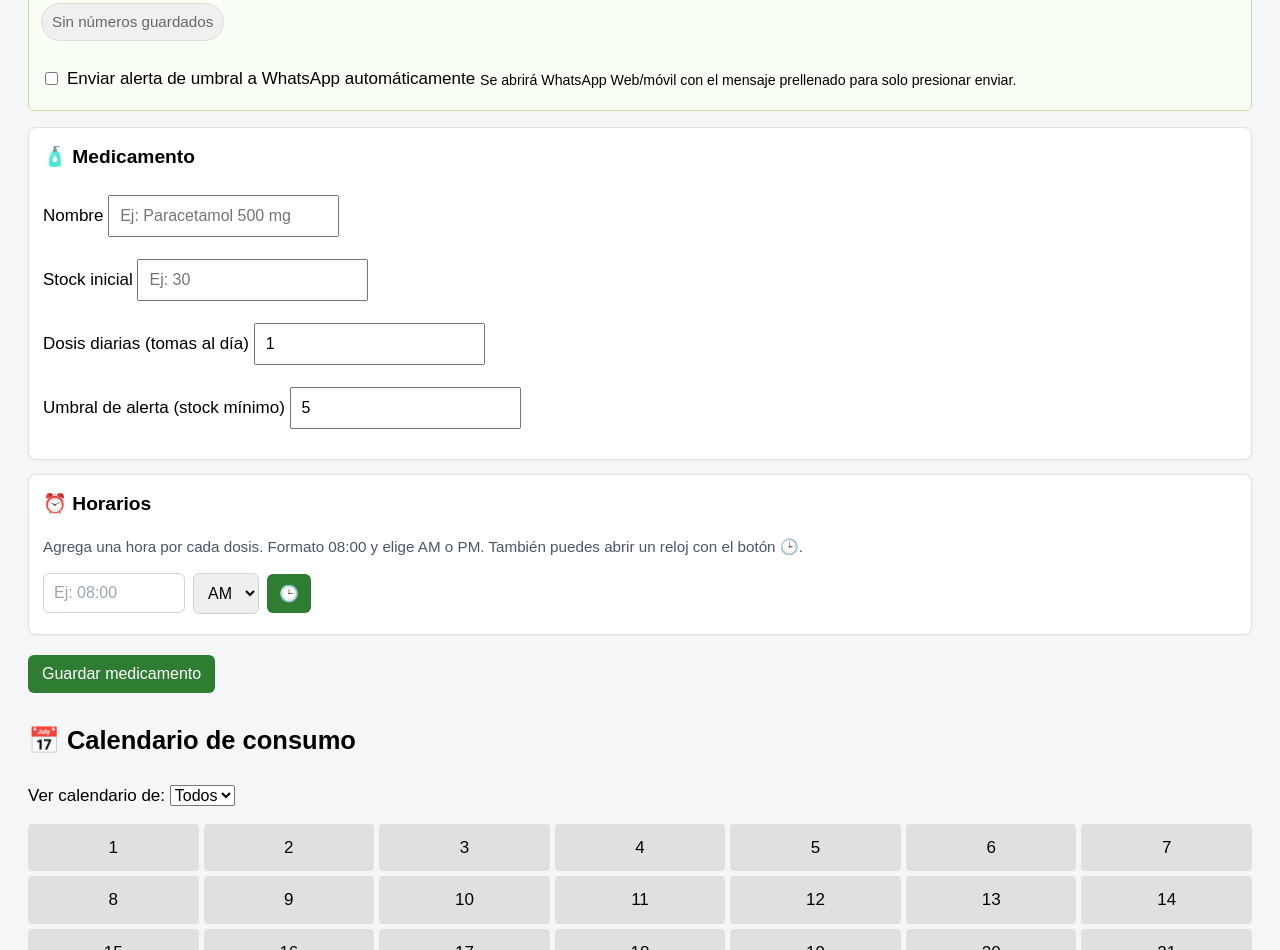
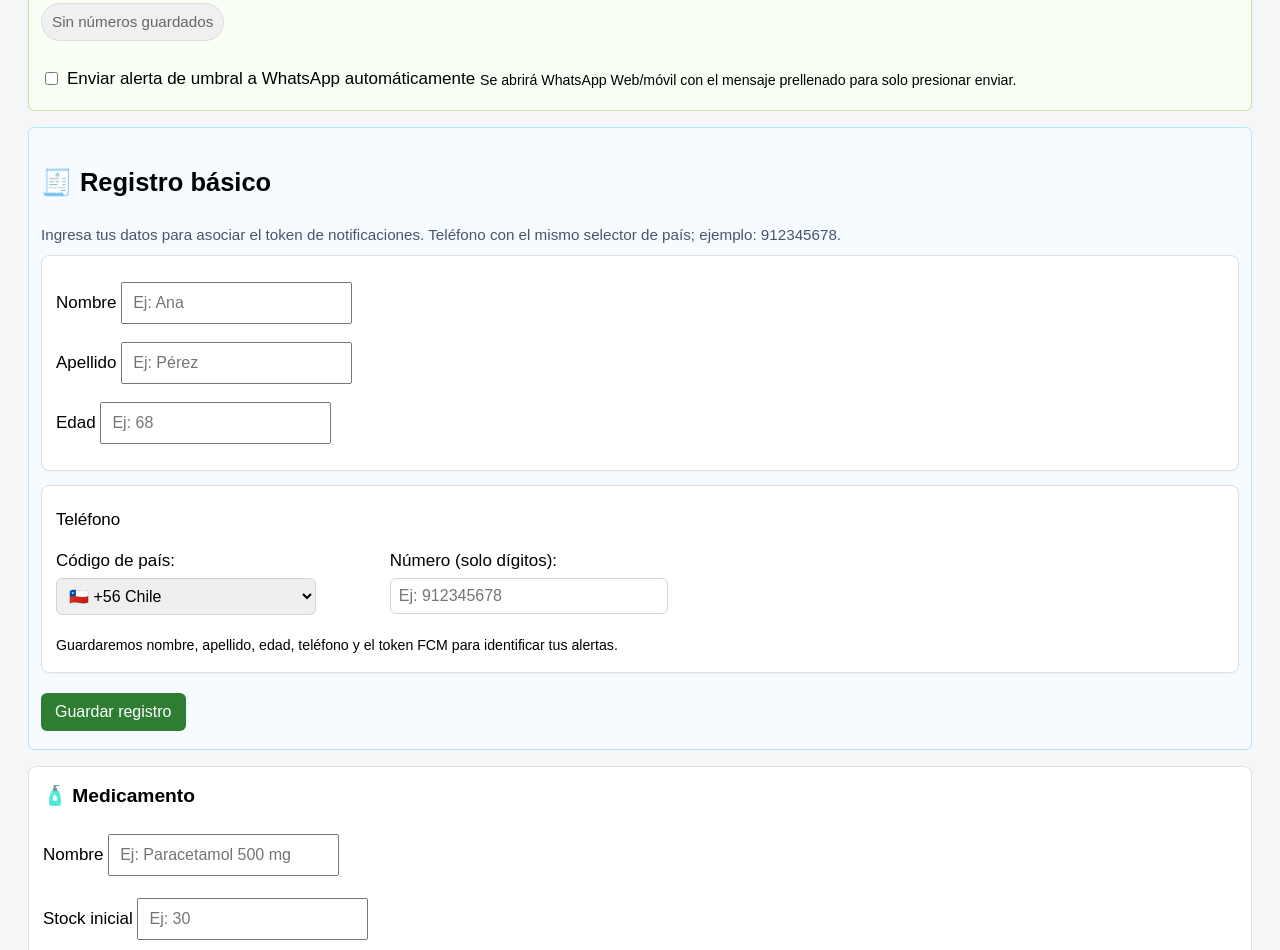
Before and after one commit to JohannaGonzalezInacap/johannagonzalezinacap.github.io, a plain HTML site: page index.html in a window 1280 px wide. Shown: the part 635-1585 px from the top of the page. Drawn offline with Linux system fonts and the light colour scheme.

Commit message:
chore: configurar endpoint de registro y funciones

```diff
--- a/app.js
+++ b/app.js
@@ -1,4 +1,10 @@
 const form = document.getElementById("medForm");
+const regForm = document.getElementById("regForm");
+const regNombreInput = document.getElementById("regNombre");
+const regApellidoInput = document.getElementById("regApellido");
+const regEdadInput = document.getElementById("regEdad");
+const regCountrySelect = document.getElementById("regCountry");
+const regPhoneInput = document.getElementById("regPhone");
 const lista = document.getElementById("listaMedicamentos");
 const dosisInput = document.getElementById("dosis");
 const umbralInput = document.getElementById("umbral");
@@ -24,16 +30,27 @@ let messagingRegistration = null;
 let cachedFcmToken = (typeof localStorage !== "undefined" ? localStorage.getItem("fcmToken") : "") || "";
 let baseSwRegistration = null;
 const REGISTER_TOKEN_URL = "https://registertoken-upmcmldjtq-uc.a.run.app";
+const REGISTER_USER_URL = APP_CONFIG.registerUserUrl || "/register";
 
 let medicamentos = JSON.parse(localStorage.getItem("medicamentos")) || [];
 let settings = JSON.parse(localStorage.getItem("configApp")) || {
   whatsNumber: "",
   whatsCountry: "56",
   whatsNumbers: [],
-  autoWhats: false
+  autoWhats: false,
+  profile: {
+    nombre: "",
+    apellido: "",
+    edad: "",
+    country: "56",
+    phone: ""
+  }
 };
 settings.whatsCountry = settings.whatsCountry || "56";
 if (!Array.isArray(settings.whatsNumbers)) settings.whatsNumbers = [];
+if (!settings.profile) {
+  settings.profile = { nombre: "", apellido: "", edad: "", country: "56", phone: "" };
+}
 
 // Migrar número único previo a la nueva lista
 if (settings.whatsNumber) {
@@ -1001,6 +1018,58 @@ function renderWaList() {
   });
 }
 
+async function submitRegistration() {
+  const nombre = (regNombreInput?.value || "").trim();
+  const apellido = (regApellidoInput?.value || "").trim();
+  const edadVal = Number(regEdadInput?.value || "");
+  const country = normalizePhone(regCountrySelect?.value || settings.profile.country || "56");
+  const phoneLocal = normalizePhone(regPhoneInput?.value || "");
+  const phone = buildFullPhone(country, phoneLocal);
+
+  if (!nombre || !apellido) {
+    showAlert("Completa nombre y apellido.", "error");
+    return;
+  }
+  if (Number.isNaN(edadVal) || edadVal <= 0) {
+    showAlert("Ingresa una edad válida.", "error");
+    return;
+  }
+  if (!phone) {
+    showAlert("Ingresa un teléfono válido.", "error");
+    return;
+  }
+
+  const payload = {
+    nombre,
+    apellido,
+    edad: edadVal,
+    country,
+    phone,
+    token: cachedFcmToken || null
+  };
+
+  settings.profile = { nombre, apellido, edad: edadVal, country, phone: phoneLocal };
+  guardarSettings();
+
+  try {
+    const resp = await fetch(REGISTER_USER_URL, {
+      method: "POST",
+      headers: { "Content-Type": "application/json" },
+      body: JSON.stringify(payload)
+    });
+
+    if (!resp.ok) {
+      const text = await resp.text();
+      throw new Error(text || `HTTP ${resp.status}`);
+    }
+
+    showAlert("Registro guardado correctamente.", "success");
+  } catch (err) {
+    console.error("Register error", err);
+    showAlert("No se pudo guardar el registro. Intenta de nuevo.", "error");
+  }
+}
+
 renderWaList();
 
 renderPushUI(cachedFcmToken, Notification.permission);
@@ -1018,6 +1087,23 @@ if (pushBtn) {
       renderPushUI(sub.token, sub.permission);
       if (pushData) pushData.value = JSON.stringify({ token: sub.token }, null, 2);
     }
+  });
+}
+
+if (regForm) {
+  // Prefill profile if saved
+  if (settings.profile) {
+    regNombreInput.value = settings.profile.nombre || "";
+    regApellidoInput.value = settings.profile.apellido || "";
+    regEdadInput.value = settings.profile.edad || "";
+    const prefCountry = settings.profile.country || settings.whatsCountry || "56";
+    if (regCountrySelect) regCountrySelect.value = prefCountry;
+    regPhoneInput.value = settings.profile.phone || "";
+  }
+
+  regForm.addEventListener("submit", (e) => {
+    e.preventDefault();
+    submitRegistration();
   });
 }
 
--- a/config.js
+++ b/config.js
@@ -10,6 +10,7 @@
       messagingSenderId: "916040866686",
       appId: "1:916040866686:web:c7cde5727063a02772312f"
     },
-    vapidKey: "BKFNRtTEhfw0Q5j27w-3Lr7hDU3AG-cWxKv7NZqcrFtguRIMt268yIMsSft4mabJyAGrKET_WRlEntldbE_GM0A"
+    vapidKey: "BKFNRtTEhfw0Q5j27w-3Lr7hDU3AG-cWxKv7NZqcrFtguRIMt268yIMsSft4mabJyAGrKET_WRlEntldbE_GM0A",
+    registerUserUrl: "https://us-central1-med-reminder-ab396.cloudfunctions.net/register"
   };
 })();
--- a/index.html
+++ b/index.html
@@ -67,6 +67,50 @@
     <small>Se abrirá WhatsApp Web/móvil con el mensaje prellenado para solo presionar enviar.</small>
   </section>
 
+  <section class="settings reg-box">
+    <h2>🧾 Registro básico</h2>
+    <p class="help-text">Ingresa tus datos para asociar el token de notificaciones. Teléfono con el mismo selector de país; ejemplo: 912345678.</p>
+    <form id="regForm" class="form-grid">
+      <section class="form-box">
+        <label>Nombre
+          <input type="text" id="regNombre" placeholder="Ej: Ana" required>
+        </label>
+        <label>Apellido
+          <input type="text" id="regApellido" placeholder="Ej: Pérez" required>
+        </label>
+        <label>Edad
+          <input type="number" id="regEdad" placeholder="Ej: 68" min="0" required>
+        </label>
+      </section>
+      <section class="form-box">
+        <label>Teléfono</label>
+        <div class="phone-row">
+          <label class="country-picker">
+            Código de país:
+            <select id="regCountry">
+              <option value="56">🇨🇱 +56 Chile</option>
+              <option value="58">🇻🇪 +58 Venezuela</option>
+              <option value="1">🇺🇸 +1 Estados Unidos</option>
+              <option value="34">🇪🇸 +34 España</option>
+              <option value="52">🇲🇽 +52 México</option>
+              <option value="57">🇨🇴 +57 Colombia</option>
+              <option value="51">🇵🇪 +51 Perú</option>
+              <option value="">🌐 Otro</option>
+            </select>
+          </label>
+          <label class="phone-input">
+            Número (solo dígitos):
+            <input type="text" id="regPhone" inputmode="tel" pattern="[0-9]+" placeholder="Ej: 912345678">
+          </label>
+        </div>
+        <small>Guardaremos nombre, apellido, edad, teléfono y el token FCM para identificar tus alertas.</small>
+      </section>
+      <div class="form-actions">
+        <button type="submit" class="primary-btn">Guardar registro</button>
+      </div>
+    </form>
+  </section>
+
   <form id="medForm" class="form-grid">
     <section class="form-box">
       <h2>🧴 Medicamento</h2>
--- a/style.css
+++ b/style.css
@@ -105,6 +105,11 @@ li {
 .wa-box {
   border: 1px solid #c5e1a5;
   background: #f9fff5;
+}
+
+.reg-box {
+  border: 1px solid #b3e5fc;
+  background: #f5fbff;
 }
 
 .phone-row {
```
Also changed, not shown: functions/index.js (added, +46 -0 lines), functions/package.json (added, +23 -0 lines), firebase.json (added), 3 other files.
